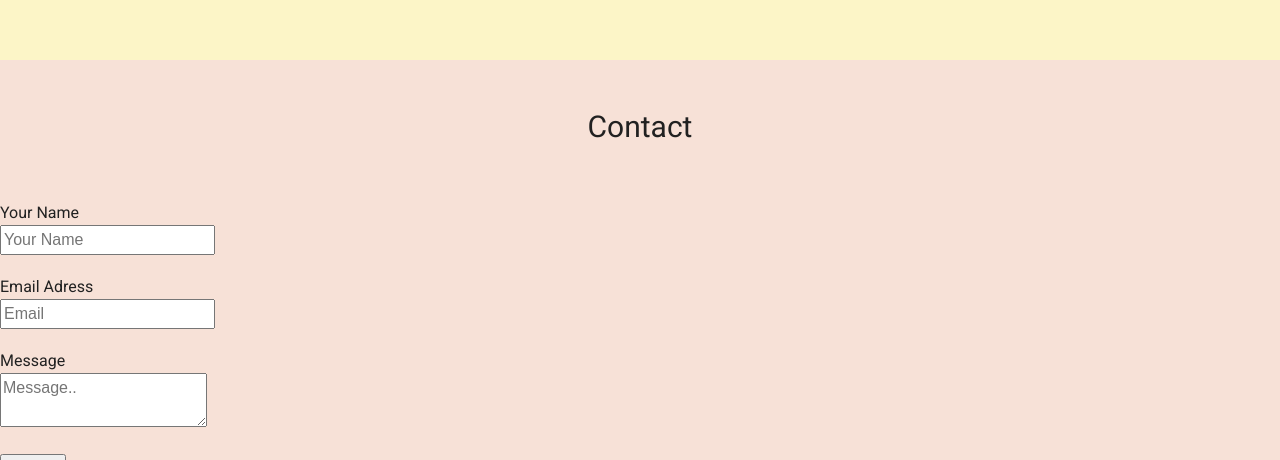
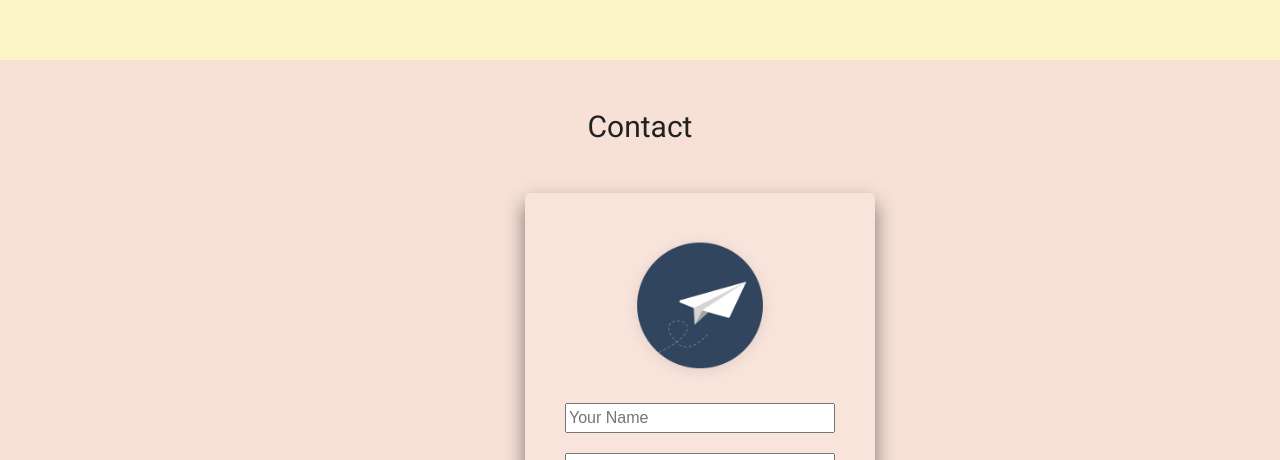
Before and after one commit to mavidunya/mavidunya.github.io, a plain HTML site: page index.html in a window 1280 px wide. Shown: the part 2340-2800 px from the top of the page. Drawn offline with Linux system fonts and the light colour scheme; a script that the page names is missing.

Commit message:
contact design

```diff
--- a/css/mavidunya.css
+++ b/css/mavidunya.css
@@ -55,7 +55,7 @@ footer {
 }
 
 .home {
-    background-image: url(../tree.gif);
+    background-image: url(../homebg.gif);
     height: 100vh;
     width: 100%;
     background-size: cover;
@@ -112,16 +112,56 @@ h2 {
     height: 100vh;
 }
 
-form {
-    max-width: 450px;
-    margin-top: 0;
-    margin-right: auto;
-    margin-bottom: 50px;
+.contact-photo {
+    margin: 0 auto;
+    display: block;
+    width: 150px;
+    height: 150px;
+    margin-bottom: 20px;
 }
 
-label {
-    display: block;
+.contact-form {
+    margin-left: 700px;
+    margin-top: 250px;
+    height: 500px;
+    left: 50%;
+    transform: translate(-50%, -50%);
+    width: 350px;
+    box-sizing: border-box;
+    background: transparent;
+    box-shadow: 0 10px 20px rgba(0, 0, 0, .5);
+    border-radius: 5px;
+    transition: .5s;
+}
+
+.glass {
+    width: 100%;
+    height: 100%;
+    padding: 40px;
+    box-sizing: border-box;
+    background: rgba(255, 255, 255, .1);
+    border-radius: 5px;
+    transition: .5s;
+}
+
+.contact-form input {
+    width: 100%;
     margin-bottom: 20px;
+}
+
+.contact-form textarea {
+    width: 100%;
+    height: 80px;
+    margin-bottom: 20px;
+}
+
+.contact-form button {
+    width: 100%;
+}
+
+.contact-form:hover {
+    box-shadow: 0 10px 20px rgba(0, 0, 0, 0);
+    background: #ADF7B6;
 }
 
 span {
--- a/index.html
+++ b/index.html
@@ -36,7 +36,7 @@
         </div>
         <div id="about" class="about">
             <h2 class="text-center" id="about">About Me</h2>
-            <img id="photo" src="01.jpg" alt="Photo">
+            <img id="photo" src="about.jpg" alt="Photo">
             <div class="text-center">
                 <span class="code">I will be an engineer</span>
                 <br>
@@ -54,19 +54,16 @@
         </div>
         <div id="contact" class="contact">
             <h2 class="text-center" id="contact">Contact</h2>
-            <div>
-                <form>
-                    <label><span>Your Name</span>
-                        <input type="text" name="name" placeholder="Your Name" required="">
-                    </label>
-                    <label><span>Email Adress</span>
-                        <input type="text" name="email" placeholder="Email" required="">
-                    </label>
-                    <label><span>Message</span>
-                        <textarea name="message" placeholder="Message.." required=""></textarea>
-                    </label>
-                    <button class="">Submit</button>
-                </form>
+            <div class="contact-form">
+                <div class="glass">
+                    <form>
+                        <img src="contactphoto.png" class="contact-photo">
+                        <input class="formclass" type="text" name="name" placeholder="Your Name" required="">
+                        <input class="formclass" type="text" name="email" placeholder="Your E-mail" required="">
+                        <textarea class="formclass" name="message" placeholder="Message.." required=""></textarea>
+                        <button class="formclass">Submit</button>
+                    </form>
+                </div>
             </div>
         </div>
     </div>
```
Also changed, not shown: contactphoto.png (added), homebg.gif (added), picture/contactphoto.png (added), picture/homebg.gif (added), 2 other files.
